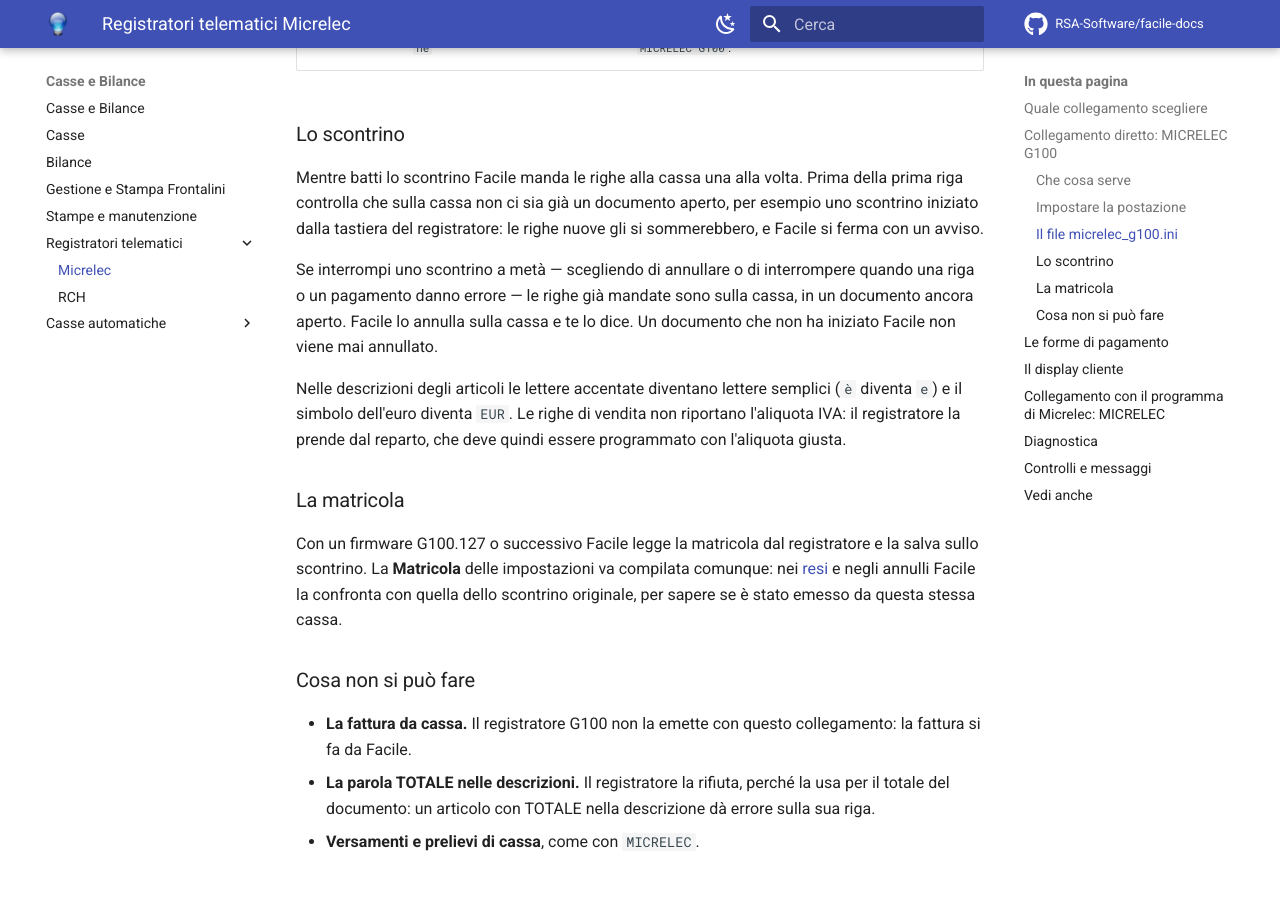
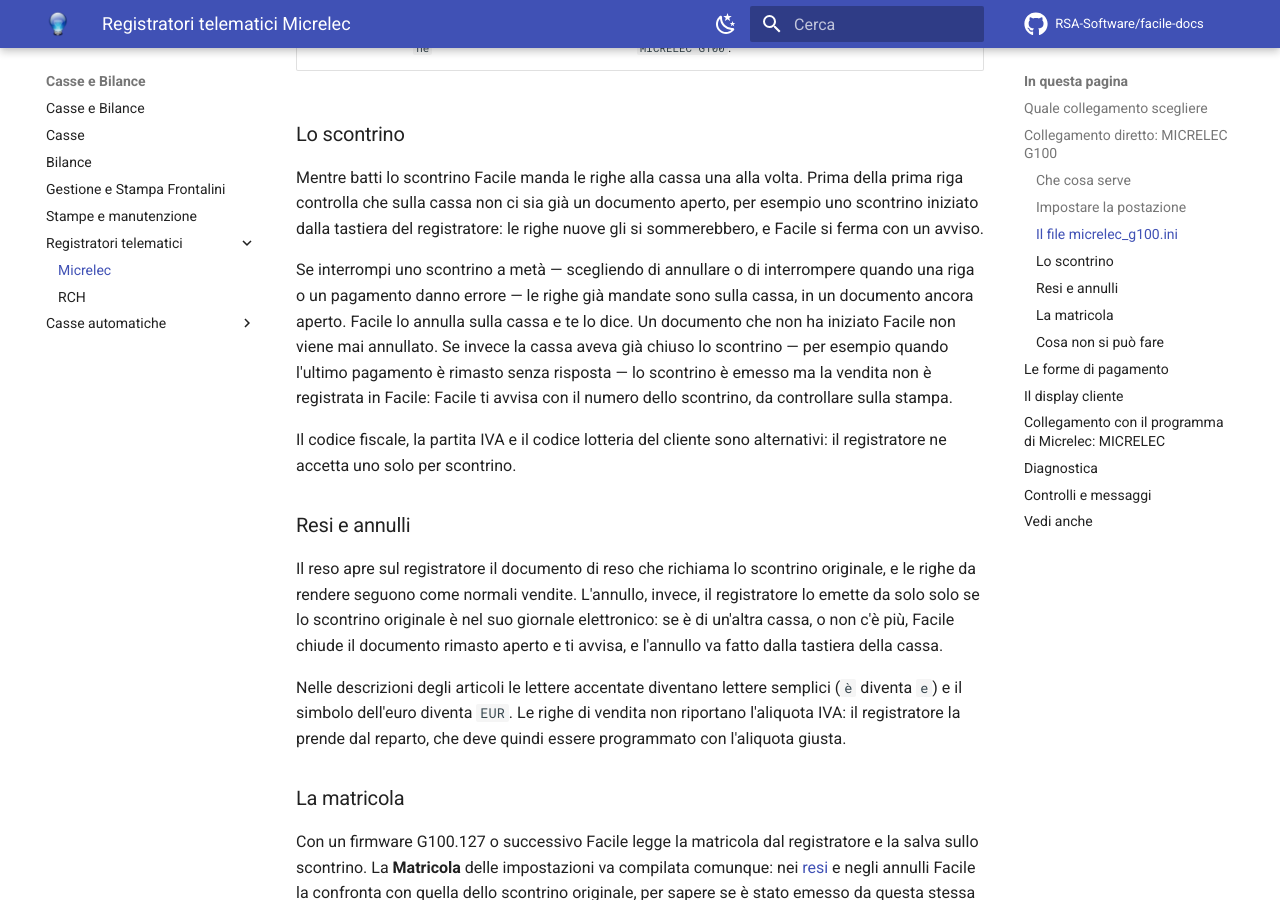
Before and after one commit to RSA-Software/facile-docs, an MkDocs documentation site: the page built from docs/moduli/casse-bilance/registratori/micrelec.md, in a window 1280 px wide and 900 px high, scrolled down 1965 px. Built offline with MkDocs 1.6.1 and Material for MkDocs 9.7.7, drawn with Linux system fonts in a browser that asks for light colours; comment, search, counter and statistics services are not loaded; some of the changed text lies outside the part shown.

Commit message:
Registratori Micrelec: scontrino gia' emesso, annulli, codice fiscale e risposta incompleta
Messaggi nuovi di MICRELEC G100 dopo la revisione (scontrino emesso prima
dell'interruzione, annullo non emesso dalla cassa, risposta incompleta),
resi e annulli, codice fiscale alternativo al codice lotteria.

Co-Authored-By: Claude Opus 5.5 <noreply@anthropic.com>

```diff
--- a/docs/moduli/casse-bilance/registratori/micrelec.md
+++ b/docs/moduli/casse-bilance/registratori/micrelec.md
@@ -83,7 +83,22 @@ righe nuove gli si sommerebbero, e Facile si ferma con un avviso.
 Se interrompi uno scontrino a metà — scegliendo di annullare o di interrompere
 quando una riga o un pagamento danno errore — le righe già mandate sono sulla
 cassa, in un documento ancora aperto. Facile lo annulla sulla cassa e te lo dice. Un documento che non
-ha iniziato Facile non viene mai annullato.
+ha iniziato Facile non viene mai annullato. Se invece la cassa aveva già
+chiuso lo scontrino — per esempio quando l'ultimo pagamento è rimasto senza
+risposta — lo scontrino è emesso ma la vendita non è registrata in Facile:
+Facile ti avvisa con il numero dello scontrino, da controllare sulla stampa.
+
+Il codice fiscale, la partita IVA e il codice lotteria del cliente sono
+alternativi: il registratore ne accetta uno solo per scontrino.
+
+### Resi e annulli
+
+Il reso apre sul registratore il documento di reso che richiama lo scontrino
+originale, e le righe da rendere seguono come normali vendite. L'annullo, invece,
+il registratore lo emette da solo solo se lo scontrino originale è nel suo
+giornale elettronico: se è di un'altra cassa, o non c'è più, Facile chiude il
+documento rimasto aperto e ti avvisa, e l'annullo va fatto dalla tastiera della
+cassa.
 
 Nelle descrizioni degli articoli le lettere accentate diventano lettere
 semplici (`è` diventa `e`) e il simbolo dell'euro diventa `EUR`. Le righe di
@@ -171,11 +186,14 @@ riprovare o annullare.
 |---|---|---|
 | *Impossibile inizializzare il driver di comunicazione con la cassa !* | All'apertura della vendita, con `MICRELEC G100`: in `micrelec_g100.ini` manca l'indirizzo del registratore, o il file non c'è. | Copia il file di esempio nella cartella `cfg` e scrivi l'indirizzo in `ip`. |
 | *Cassa non raggiungibile all'indirizzo …* | Il registratore non risponde all'indirizzo di `micrelec_g100.ini`: è spento, scollegato dalla rete o l'indirizzo è sbagliato. Il comando non è partito. | Controlla il registratore e il cavo di rete, poi riprova. |
-| *La cassa non ha risposto: controllare sul display se l'operazione e' stata registrata prima di riprovare* | Il comando è partito ma la risposta non è arrivata: non si sa se il registratore l'ha eseguito. | Guarda il display della cassa. Se la riga è stata registrata, non riprovare: annulla e rifai lo scontrino oppure prosegui. Se non c'è, riprova. |
+| *La cassa non ha risposto: controllare sul display se l'operazione e' stata registrata prima di riprovare* | Il comando è partito ma la risposta non è arrivata, o è arrivata incomprensibile: non si sa se il registratore l'ha eseguito. | Guarda il display della cassa. Se la riga è stata registrata, non riprovare: annulla e rifai lo scontrino oppure prosegui. Se non c'è, riprova. |
 | *Errore 0x… (…) della cassa: …* | Il registratore ha rifiutato il comando; dopo i due punti c'è il motivo, per esempio *carta esaurita* o *il reparto non esiste*, e fra parentesi lo stato della cassa. | Risolvi la causa e riprova. |
 | *Sulla cassa c'e' un documento aperto. Chiuderlo o annullarlo dalla cassa, poi riprovare.* | Prima della prima riga, sul registratore c'è già un documento aperto, per esempio iniziato dalla tastiera. | Chiudi o annulla il documento dalla cassa, poi riprova. |
 | *Lo scontrino interrotto e' stato annullato sulla cassa.* | Hai interrotto uno scontrino a metà: le righe già mandate sono state annullate sul registratore. | Nessuna: la vendita successiva parte pulita. |
 | *Sulla cassa potrebbe essere rimasto aperto lo scontrino interrotto. Controllare il display e, se serve, annullarlo dalla cassa prima della vendita successiva.* | Hai interrotto uno scontrino, ma Facile non è riuscito ad annullarlo sul registratore. | Controlla il display e annulla il documento dalla cassa. |
+| *La cassa ha emesso lo scontrino n. …, ma la vendita non e' stata registrata in Facile. Controllare la stampa.* | Hai interrotto la vendita dopo che il registratore aveva già chiuso lo scontrino, per esempio perché l'ultimo pagamento è rimasto senza risposta. | Controlla lo scontrino stampato: in Facile la vendita non c'è. Se la vendita va rifatta, annulla prima lo scontrino. <!-- DA VERIFICARE: come registrare in Facile una vendita il cui scontrino è già stato emesso dalla cassa --> |
+| *La cassa non ha emesso l'annullo: lo scontrino originale non e' nel suo giornale elettronico o e' di un'altra cassa. Fare l'annullo dalla tastiera della cassa.* | Il registratore emette l'annullo da solo solo per gli scontrini che ha nel suo giornale elettronico. | Fai l'annullo dalla tastiera della cassa. |
+| *Risposta della cassa incompleta* | Una lettura dal registratore — numero dello scontrino, azzeramento, stato — è arrivata troncata. | Riprova; se si ripete, controlla la rete e il log dei comandi. |
 | *Attenzione! Il driver della cassa ha segnalato un errore: Il documento e' rimasto aperto sulla cassa. Controllare la stampa prima di proseguire.* | Alla fine dello scontrino il documento è ancora aperto sul registratore, per esempio perché un pagamento non è stato accettato. | Controlla la stampa e il display; chiudi o annulla il documento dalla cassa. |
 
 ## Vedi anche
```
Also changed, not shown: docs/appendici/messaggi-errore.md (+5 -2 lines).
